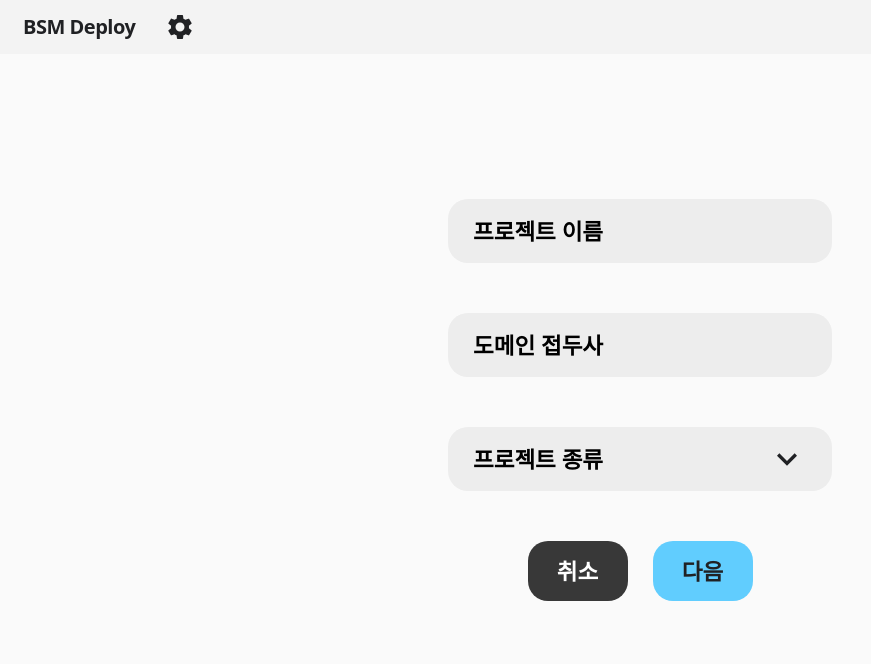
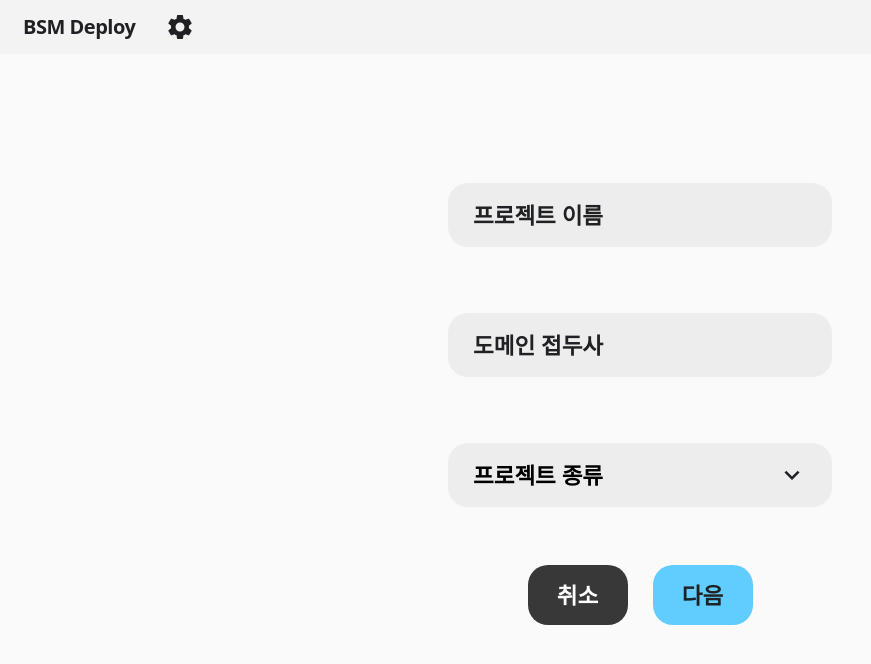
Before and after one commit to BSM-Deploy/BSM-Deploy-Frontend, a Next.js app: page /setting in a window 1280 px wide. Shown: the top 664 px of the page, without its empty margins (0-871 px from the left). Built offline with nearby package versions, Linux system fonts and the light colour scheme.

Commit message:
FEAT :: interaction 추가

```diff
--- a/pages/setting/index.tsx
+++ b/pages/setting/index.tsx
@@ -6,19 +6,35 @@ export default function Setting() {
       <>
         <Header />
         <div className="main-container">
+          <div className="w-[30%] h-[10%] mb-[50px] relative group flex items-center">
             <input
               type="text"
-            placeholder="프로젝트 이름"
-            className="setting-input"
+              id="input"
+              className="setting-input hover:shadow-4xl focus:focusInteraction"
             ></input>
+            <label
+              htmlFor="input"
+              className="absolute duration-200 left-10 group-focus-within:textStyle"
+            >
+              프로젝트 이름
+            </label>
+          </div>
+          <div className="w-[30%] h-[10%] mb-[50px] relative group flex items-center">
             <input
               type="text"
-            placeholder="도메인 접두사"
-            className="setting-input"
+              className="setting-input hover:shadow-4xl focus:focusInteraction"
+              id="input2"
             ></input>
-          <div className="w-[30%] h-[8%] mb-[50px] relative">
-            <KeyboardArrowDownIcon className="!w-[40px] !h-[40px] absolute top-[50%] right-10 translate-y-[-50%]" />
-            <select className="select-style pl-10 pr-10 bg-lightBlock text-black placeholder-black w-full h-full rounded-4xl text-4xl">
+            <label
+              htmlFor="input2"
+              className="absolute duration-200 left-10 group-focus-within:textStyle"
+            >
+              도메인 접두사
+            </label>
+          </div>
+          <div className="w-[30%] h-[10%] mb-[50px] relative flex items-center group">
+            <KeyboardArrowDownIcon className="!w-[30px] !h-[30px] absolute right-10 transition-all ease-in-out duration-300 group-focus-within:arrowStyle"/>
+            <select className="focus:outline-blue focus:bg-white focus:shadow-none select-style hover:shadow-4xl pl-10 pr-10 bg-lightBlock text-black -black w-full h-[80%] rounded-4xl text-4xl">
               <option>프로젝트 종류</option>
               <option>Single HTML</option>
               <option>Multiple File</option>
@@ -27,10 +43,10 @@ export default function Setting() {
             </select>
           </div>
           <div className="flex items-center">
-            <button className="w-[10rem] h-[6rem] rounded-4xl mr-10 bg-deepGrayButton text-white">
+            <button className="hover:bg-lighterGray duration-200 w-[10rem] h-[6rem] rounded-4xl mr-10 bg-deepGrayButton text-white">
               취소
             </button>
-            <button className="blue-button w-[10rem] h-[6rem]">다음</button>
+            <button className="hover:bg-lighterGray duration-200 blue-button w-[10rem] h-[6rem]">다음</button>
           </div>
         </div>
       </>
--- a/styles/globals.css
+++ b/styles/globals.css
@@ -18,7 +18,7 @@
   }
 
   .setting-input{
-    @apply pl-10 pr-10 bg-lightBlock text-black placeholder-black w-[30%] h-[8%] rounded-4xl mb-[50px] font-[1rem]
+    @apply pl-10 pr-10 bg-lightBlock text-black w-[100%] h-[80%] rounded-4xl font-[1rem]
   }
 
   .main-container{
@@ -34,4 +34,16 @@
     -moz-appearance:none; /* 파이어폭스 화살표 없애기 */
     appearance:none; /* 화살표 없애기 */
   }
+
+  .focusInteraction{
+    @apply outline-blue !shadow-none bg-lightBack animate-focusAnimation
+  }
+
+  .textStyle{
+    @apply pl-3 pr-3 bg-white translate-y-[-150%] duration-200
+  }
+
+  .arrowStyle{
+    @apply rotate-[180deg]
+  }
 }
--- a/tailwind.config.js
+++ b/tailwind.config.js
@@ -7,6 +7,22 @@ module.exports = {
   ],
   theme: {
     extend: {
+      keyframes: {
+        focusAnimation: {
+          "0%" : { transform: "scale(1.0)" },
+          "50%": { transform: "scale(0.95)" },
+          "100%": { transform: "scale(1.0)" },
+        },
+        textAnimation: {
+          from: { transform: "top: 50%"},
+          to: { transform: 'top: 0'},
+        },
+      },
+      animation: {
+        focusAnimation: 'focusAnimation 0.3s ease-in-out',
+        textAnimation: 'textAnimation 0.3s ease-in-out',
+      },
+
       colors: {
         blue: "#61CDFE",
         darkGray: "#282828",
@@ -28,6 +44,9 @@ module.exports = {
       borderRadius: {
         "4xl": "2rem",
       },
+      boxShadow: {
+        "4xl": "0 0 5px rgba(0,0,0,.2) inset",
+      },
       transitionDuration: {
         250: "250ms",
       },
```
Lines whose indentation alone changed are shown as unchanged.
